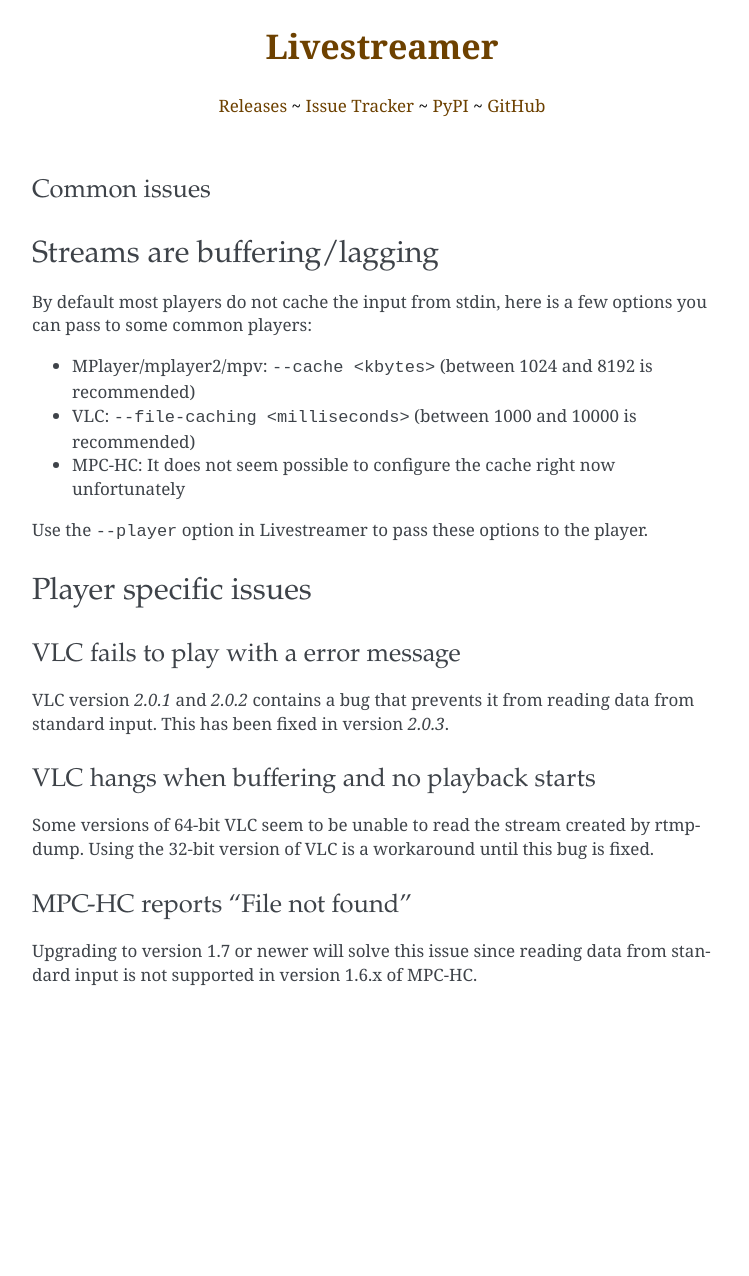
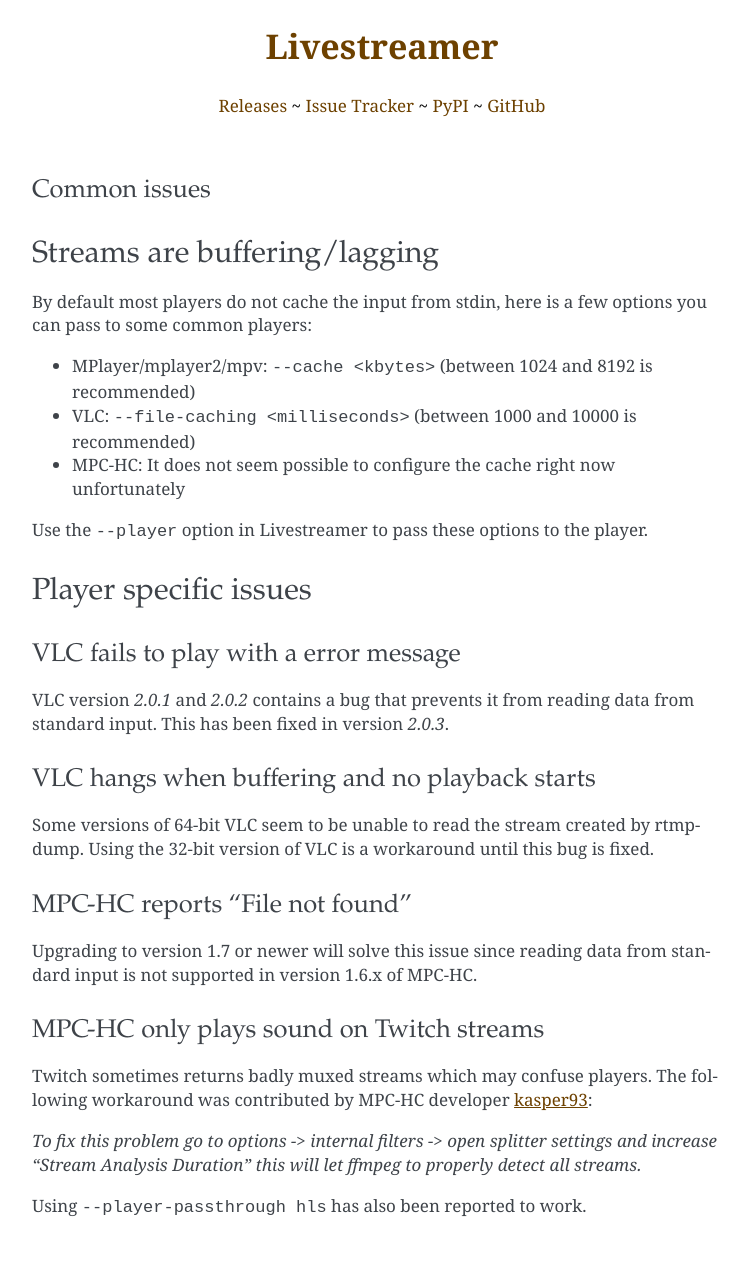
Before and after one commit to streamlink/streamlink, a Sphinx documentation site: the page built from docs/issues.rst, in a window 1280 px wide. Shown: the whole page, without its empty margins (258-1007 px from the left). Built offline with Sphinx 7.4.7, drawn with Linux system fonts in a browser that asks for light colours; before the commit the page ends 1043 px from its top, so only the background shows below that.

Commit message:
docs: Add workaround for MPC-HC issue on Twitch streams.

```diff
--- a/docs/issues.rst
+++ b/docs/issues.rst
@@ -38,3 +38,16 @@ MPC-HC reports "File not found"
 
 Upgrading to version 1.7 or newer will solve this issue since reading data
 from standard input is not supported in version 1.6.x of MPC-HC.
+
+
+MPC-HC only plays sound on Twitch streams
+^^^^^^^^^^^^^^^^^^^^^^^^^^^^^^^^^^^^^^^^^
+
+Twitch sometimes returns badly muxed streams which may confuse players. The
+following workaround was contributed by MPC-HC developer `kasper93 <https://github.com/kasper93>`_:
+
+*To fix this problem go to options -> internal filters -> open splitter settings
+and increase "Stream Analysis Duration" this will let ffmpeg to properly detect
+all streams.*
+
+Using ``--player-passthrough hls`` has also been reported to work.
```
